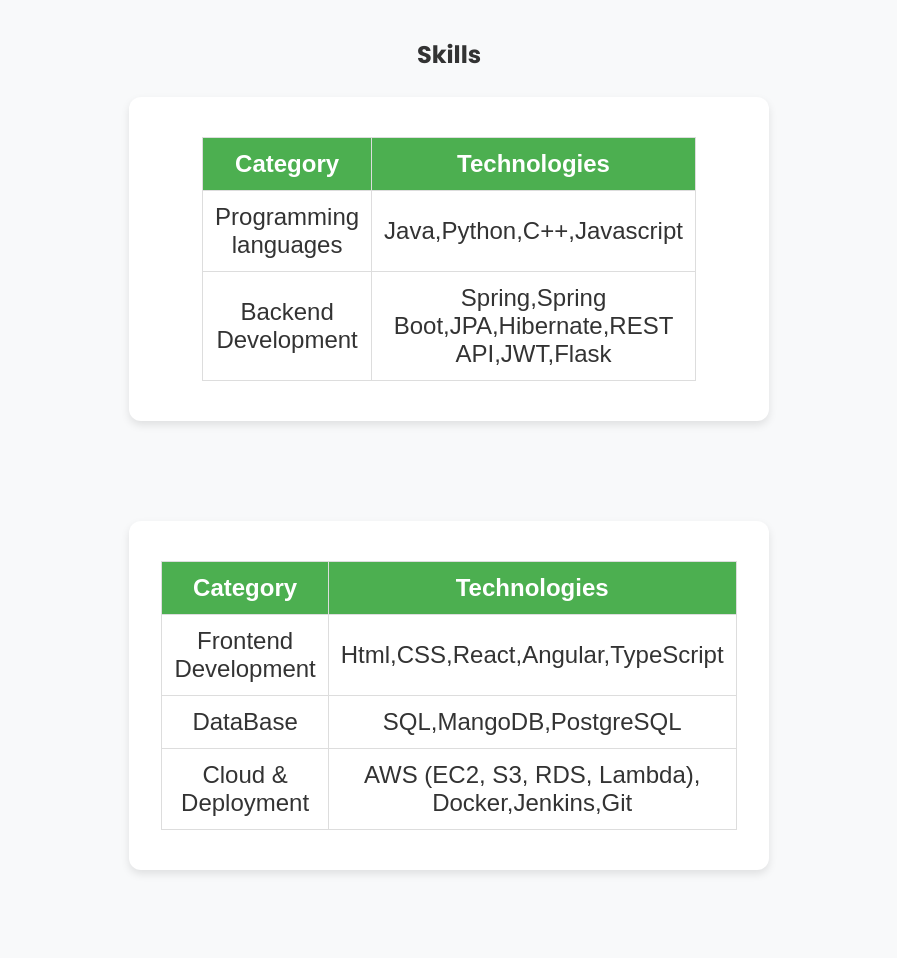
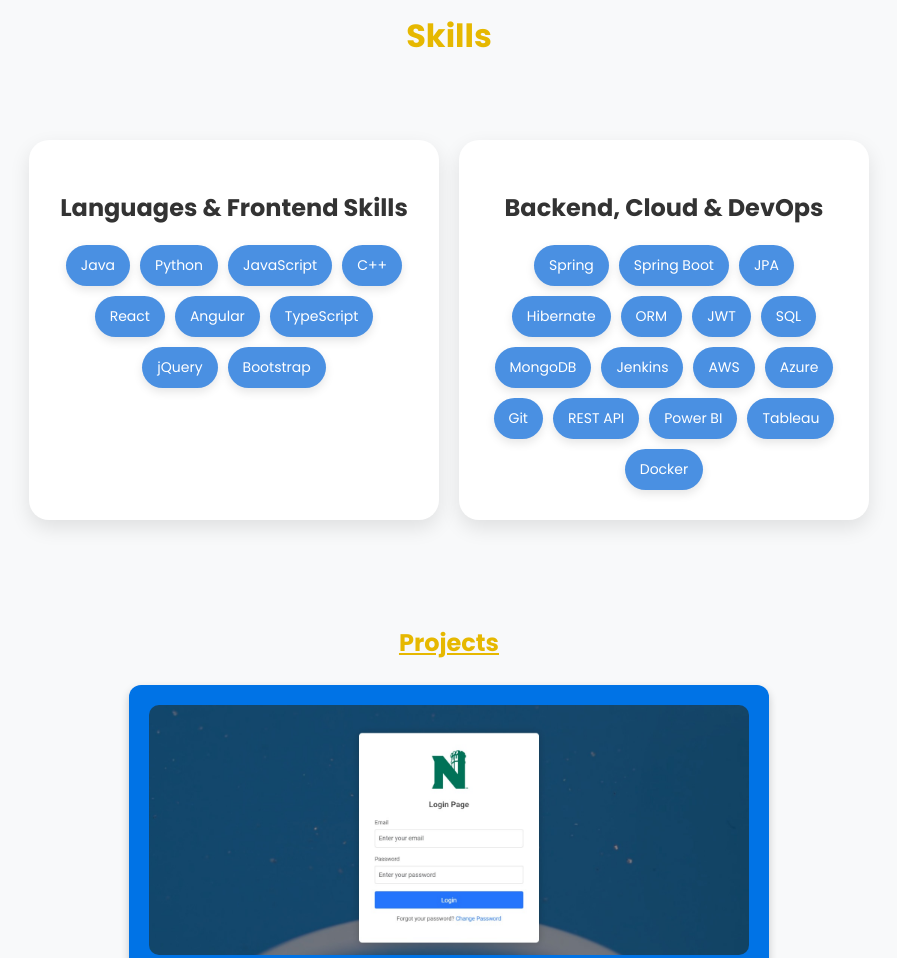
Before and after one commit to Raghavaaverineni11/Portfolio, a plain HTML site: page index.html in a window 1280 px wide. Shown: the part 1000-1958 px from the top of the page, without its empty margins (191-1088 px from the left). Drawn offline with Linux system fonts and the light colour scheme.

Commit message:
skills updated

```diff
--- a/index.html
+++ b/index.html
@@ -53,60 +53,45 @@
     </section>
 
     <!-- Skills -->
-    <section id="skills">
-        <h2 class="skils_title">Skills</h2>
-        <div class="skills-container">
-           <div class="skill-category">
-              <!----  <h3>Backend</h3>
-                <div class="skill-card">Java,Python,javascript,C</div>
-                <div class="skill-card">Spring,Springboot,JPA,HIbernate</div>
-                <div class="skill-card">Microservices</div>
-                <div class="skill-card">SQL</div>
-                <div class="skill-card">Python</div>-->
-                <table>
-                    <tr>
-                      <th>Category</th>
-                      <th>Technologies</th>
-                    </tr>
-                    <tr>
-                        <td>Programming languages</td>
-                        <td>Java,Python,C++,Javascript</td>
-                      </tr>
-                    <tr>
-                      <td>Backend Development</td>
-                      <td>Spring,Spring Boot,JPA,Hibernate,REST API,JWT,Flask</td>
-                    </tr>
-                    </table>
-            </div>
-            <div class="skill-category">
-               <!--- <h3>Frontend</h3>
-                <div class="skill-card">Angular</div>
-                <div class="skill-card">React.js</div>
-                <div class="skill-card">HTML & CSS</div>
-                <div class="skill-card">JavaScript</div>-->
+     <h1 style="color:#e6b800;text-align:center;margin-top:80px">Skills</h1>
+    <section id="skills-container">
 
-
-                <table>
-                    <tr>
-                      <th>Category</th>
-                      <th>Technologies</th>
-                    </tr>
-                    <tr>
-                        <td>Frontend Development</td>
-                        <td>Html,CSS,React,Angular,TypeScript</td>
-                    </tr>
-                    <tr>
-                        <td>DataBase</td>
-                        <td>SQL,MangoDB,PostgreSQL</td>
-                    </tr>
-                    <tr>
-                        <td>Cloud & Deployment</td>
-                        <td>AWS (EC2, S3, RDS, Lambda), Docker,Jenkins,Git</td>
-                    </tr>
-                </table>
-
+        <div class="skill-card">
+            <h1>Languages & Frontend Skills</h1>
+            <div class="skills">
+              <div class="skill">Java</div>
+              <div class="skill">Python</div>
+              <div class="skill">JavaScript</div>
+              <div class="skill">C++</div>
+              <div class="skill">React</div>
+              <div class="skill">Angular</div>
+              <div class="skill">TypeScript</div>
+              <div class="skill">jQuery</div>
+              <div class="skill">Bootstrap</div>
             </div>
         </div>
+
+        <div class="skill-card">
+            <h1>Backend, Cloud & DevOps</h1>
+            <div class="skills">
+              <div class="skill">Spring</div>
+              <div class="skill">Spring Boot</div>
+              <div class="skill">JPA</div>
+              <div class="skill">Hibernate</div>
+              <div class="skill">ORM</div>
+              <div class="skill">JWT</div>
+              <div class="skill">SQL</div>
+              <div class="skill">MongoDB</div>
+              <div class="skill">Jenkins</div>
+              <div class="skill">AWS</div>
+              <div class="skill">Azure</div>
+              <div class="skill">Git</div>
+              <div class="skill">REST API</div>
+              <div class="skill">Power BI</div>
+              <div class="skill">Tableau</div>
+              <div class="skill">Docker</div>
+            </div>
+          </div>
     </section>
 
     <!-- Projects -->
@@ -153,7 +138,7 @@
 
     <section id="Education">
         <div id="masters">
-        <h1>Education</h1>
+        <h1  style="color:#e6b800">Education</h1>
         <h2>Master Of Science :  Computer Science and Information Systems</h1>
         <h5>Northewest missouri state university ,Maryville,Missouri</h2>
         </div>
--- a/style.css
+++ b/style.css
@@ -144,74 +144,64 @@ nav a:hover {
 }
 
 /* Skills */
-#skills {
-    margin-top: 100px;
-    /* padding: 40px 20px; */
-    text-align: center;
-}
-.skils_title
-{
-    /* border: 1px solid white;
-    border-radius: 50px; */
-    color:#e6b800
-    text-decoration: underline;
-    padding: 5px;
-}
-table {
-    width: 60%;
-    margin: 20px auto;
-    border-collapse: collapse;
-    font-family: Arial, sans-serif;
+
+
+  #skills-container{
+    display: flex;
+    gap: 20px;
+    flex-wrap: wrap;
+    justify-content: center;
+    margin-top: 80px;
   }
-  /* Styling for table headers and cells */
-  th, td {
-    border: 1px solid #ddd;
-    padding: 12px;
-    text-align: center;
-  }
-  th {
-    background-color: #4CAF50;
+  .dark-mode .skill-card{
+    background: #333;
     color: white;
   }
 
+  .skill-card {
+    background: #fff;
+    border-radius: 20px;
+    box-shadow: 0 8px 20px rgba(0, 0, 0, 0.1);
+    padding: 30px;
+    width: 350px;
+    text-align: center;
+    transition: transform 0.3s ease, box-shadow 0.3s ease;
+  }
 
-.skills-container {
+  .skill-card:hover {
+    transform: translateY(-10px);
+    box-shadow: 0 12px 30px rgba(0, 0, 0, 0.2);
+  }
+
+  .skill-card h1 {
+    color: #333;
+    margin-bottom: 10px;
+  }
+  .dark-mode .skill-card h1{
+    color:white;
+  }
+
+  .skills {
     display: flex;
+    flex-wrap: wrap;
     justify-content: center;
-    flex-wrap: wrap;
-    gap: 100px;
-}
+    gap: 10px;
+    margin-top: 20px;
+  }
 
-.skill-category {
-    background: white;
-    padding: 20px;
-    border-radius: 12px;
-    box-shadow: 0 4px 8px rgba(0, 0, 0, 0.1);
-    text-align: left;
-    width: 600px;
-    font-size: x-large;
-    transition: transform 0.3s;
-}
+  .skill {
+    background: #4a90e2;
+    color: white;
+    padding: 10px 15px;
+    border-radius: 30px;
+    font-size: 14px;
+    box-shadow: 0 4px 10px rgba(0, 0, 0, 0.1);
+    transition: background 0.3s;
+  }
 
-.skill-category:hover {
-    transform: scale(1.05);
-}
-
-.skill-category h3 {
-    margin-bottom: 10px;
-    color: #0073e6;
-}
-
-.skill-box {
-    background: #0073e6;
-    color: white;
-    padding: 12px;
-    border-radius: 6px;
-    font-weight: bold;
-    width: 100%;
-    text-align: center;
-    margin: 5px 0;
-}
+  .skill:hover {
+    background: #357ab8;
+  }
 
 /* Certifications */
 #certifications {
@@ -299,16 +289,14 @@ footer {
 }
 
 
-.dark-mode .skill-category,
+
 .dark-mode .certification-card,
 .dark-mode .contact-card {
     background: #333;
     color: white;
 }
 
-.dark-mode .skill-box {
-    background: #009688;
-}
+
 
 /* Animations */
 @keyframes fadeIn {
@@ -443,20 +431,27 @@ footer {
     opacity: 1;
 }
 
-#Education{
+/**#Education{
     margin-top: 80px;
     text-align: center;
-}
-#masters h1{
-    color:#e6b800;
-}
-#masters h2{
-    color:#4CAF50
+}*/
+
+
+#Education{
+    background: #0073e6; /* Project cards now have a blue background */
+    margin: auto;
+    margin-top: 80px;
+
+    color: white;
+    padding: 20px;
+    border-radius: 12px;
+    box-shadow: 0 4px 8px rgba(0, 0, 0, 0.2);
+    width: 600px;
+    text-align: center;
+    transition: transform 0.3s;
 }
 
-#bachelors{
-    margin-top:40px ;
+.dark-mode #Education{
+    background: #333;
+    color: white;
 }
-#bachelors h2{
-  color: #4CAF50;
-}
```
